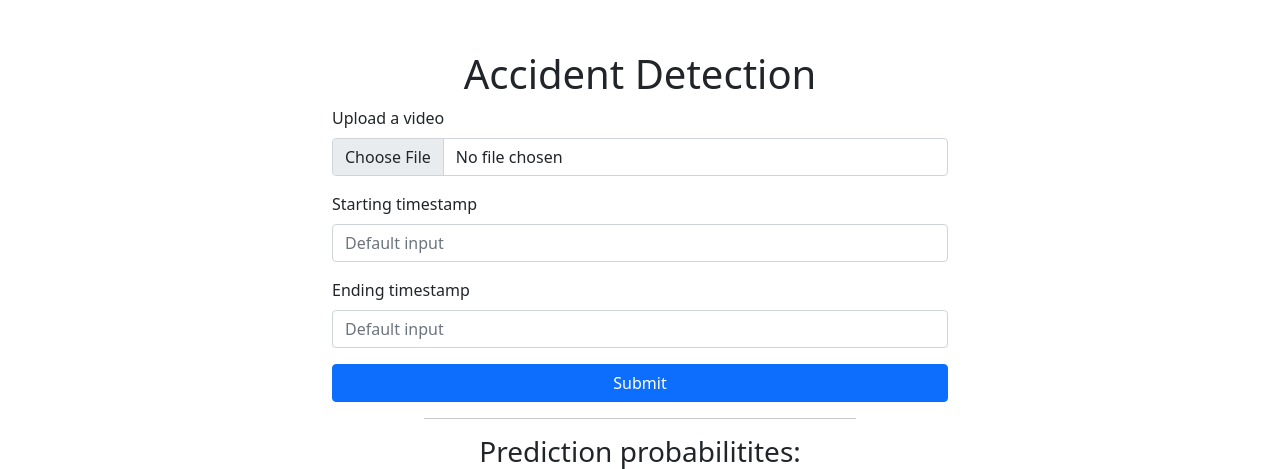
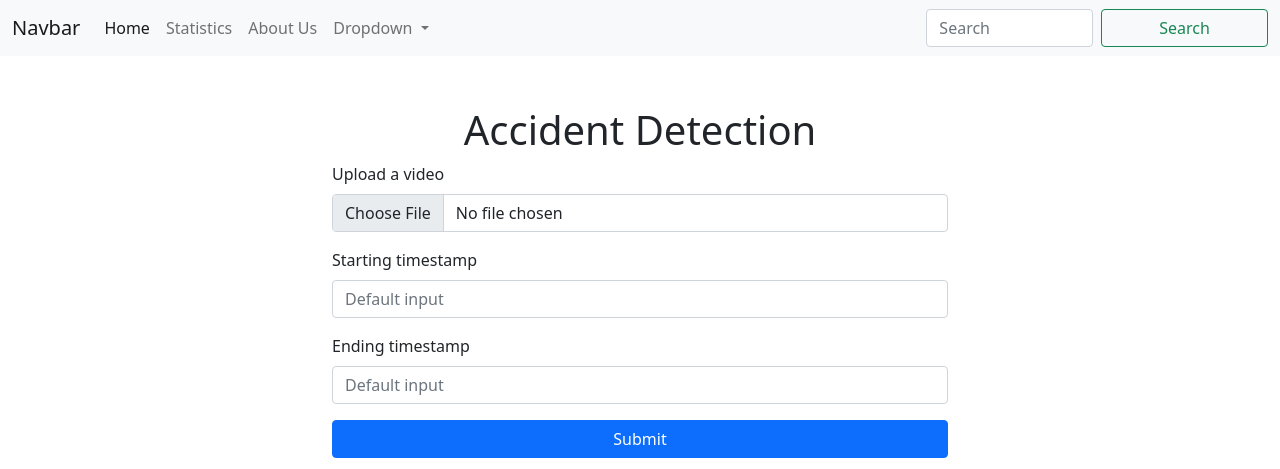
Before and after one commit to lan1812783/thesis, a Flask app: page / in a window 1280 px wide. Shown: the top 469 px of the page. Run offline with Flask 2, Linux system fonts and the light colour scheme; some libraries are stand-ins or nearby versions.

Commit message:
add header

```diff
--- a/templates/base.html
+++ b/templates/base.html
@@ -13,7 +13,44 @@
 
     {% block head %}{% endblock %}
 </head>
-<body>
+<body onload="visualize();">
+    <nav class="navbar navbar-expand-lg navbar-light bg-light">
+        <div class="container-fluid">
+          <a class="navbar-brand" href="#">Navbar</a>
+          <button class="navbar-toggler" type="button" data-bs-toggle="collapse" data-bs-target="#navbarSupportedContent" aria-controls="navbarSupportedContent" aria-expanded="false" aria-label="Toggle navigation">
+            <span class="navbar-toggler-icon"></span>
+          </button>
+          <div class="collapse navbar-collapse" id="navbarSupportedContent">
+            <ul class="navbar-nav me-auto mb-2 mb-lg-0">
+              <li class="nav-item">
+                <a class="nav-link active" aria-current="page" href="#">Home</a>
+              </li>
+              <li class="nav-item">
+                <a class="nav-link" href="#">Statistics</a>
+              </li>
+              <li class="nav-item">
+                <a class="nav-link" href="#">About Us</a>
+              </li>
+              <li class="nav-item dropdown">
+                <a class="nav-link dropdown-toggle" href="#" id="navbarDropdown" role="button" data-bs-toggle="dropdown" aria-expanded="false">
+                  Dropdown
+                </a>
+                <ul class="dropdown-menu" aria-labelledby="navbarDropdown">
+                  <li><a class="dropdown-item" href="#">Action</a></li>
+                  <li><a class="dropdown-item" href="#">Another action</a></li>
+                  <li><hr class="dropdown-divider"></li>
+                  <li><a class="dropdown-item" href="#">Something else here</a></li>
+                </ul>
+              </li>
+            </ul>
+            <form class="d-flex">
+              <input class="form-control me-2" type="search" placeholder="Search" aria-label="Search">
+              <button class="btn btn-outline-success" type="submit">Search</button>
+            </form>
+          </div>
+        </div>
+      </nav>
+
     {% block body %}{% endblock %}
     {% block ext %}
         {% with messages = get_flashed_messages() %}
```
Also changed, not shown: 1 other file.
